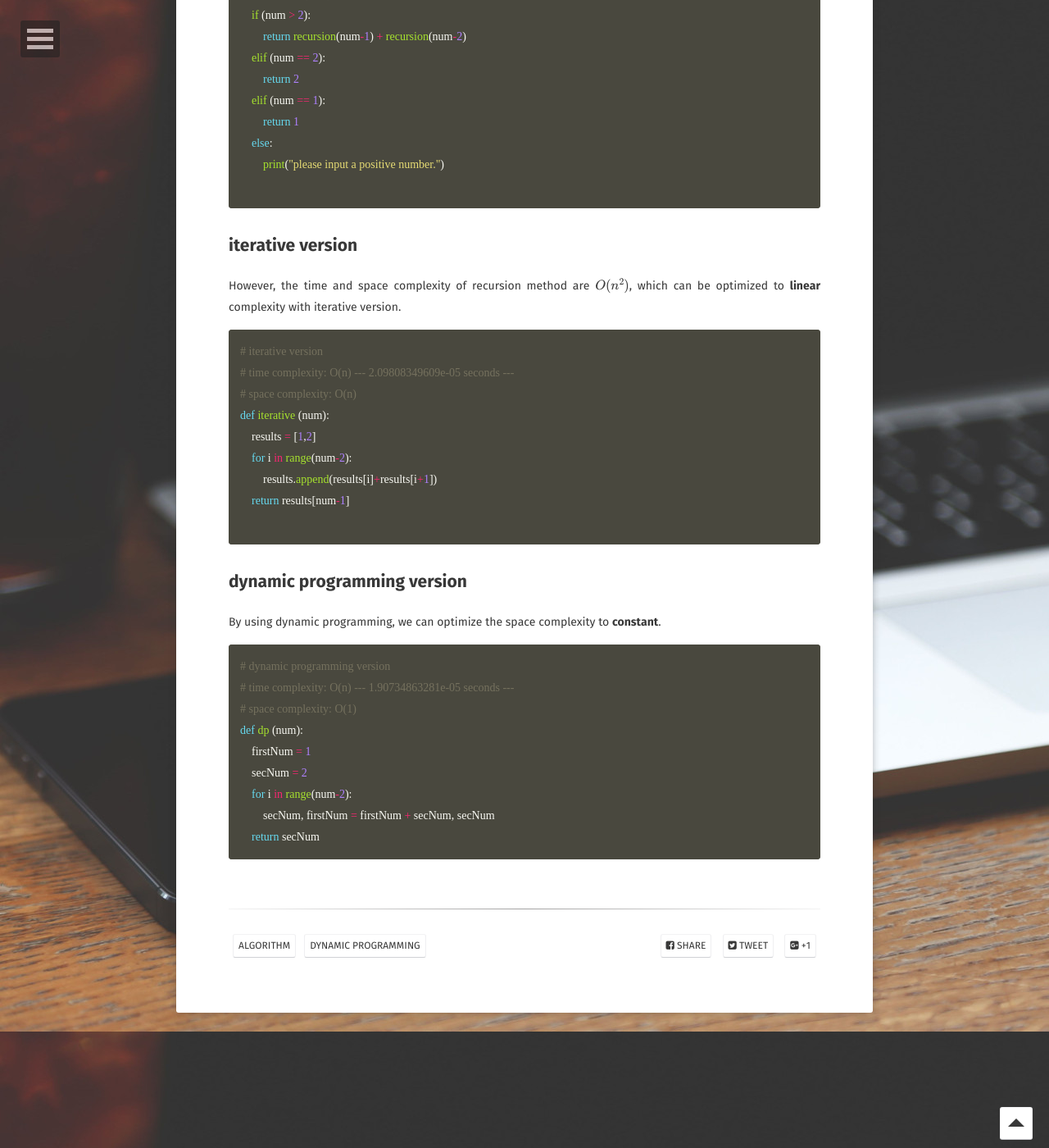
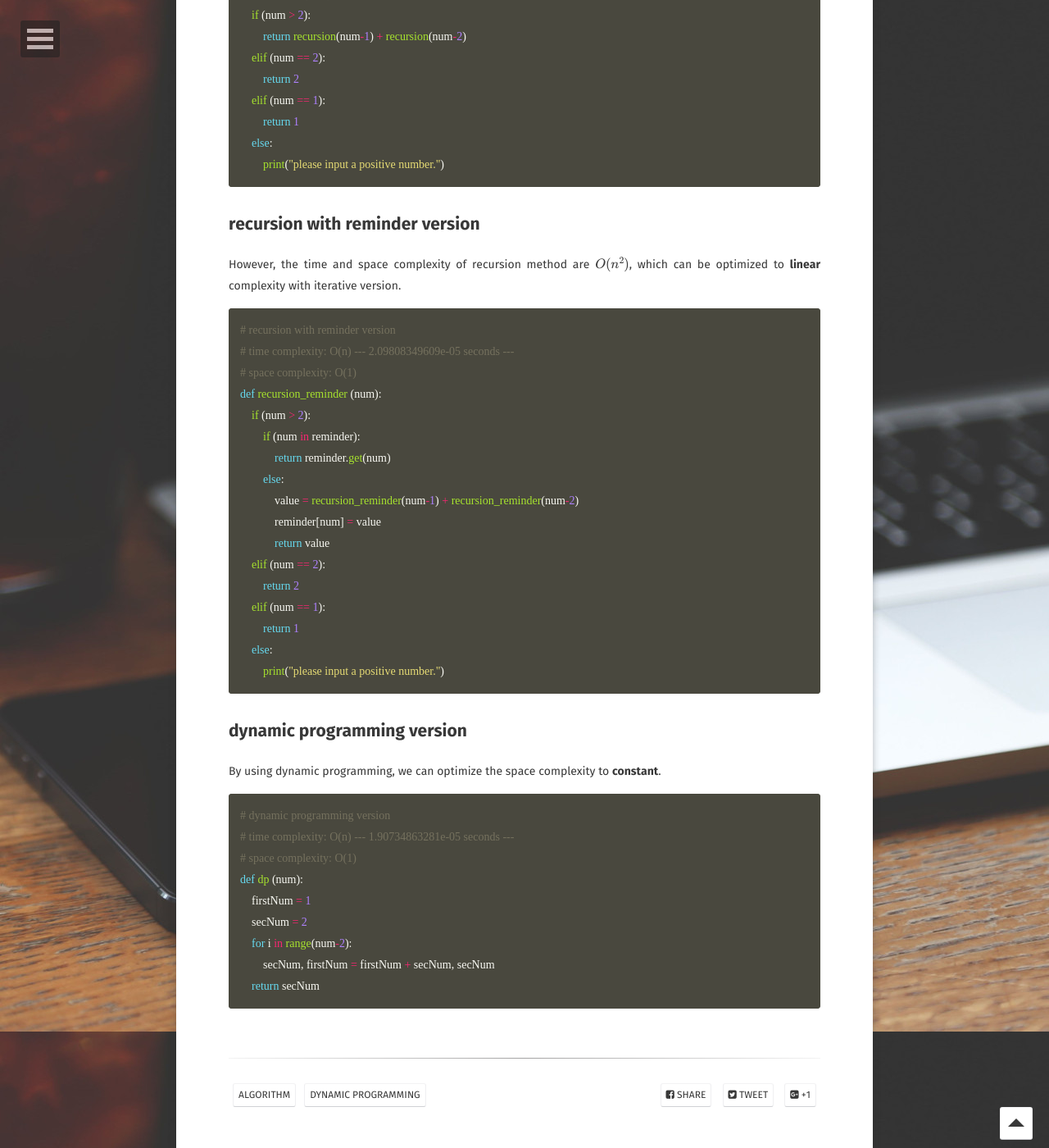
Before and after one commit to TokenJan/TokenJan.github.io, a Jekyll site: the page built from _posts/2017-06-10-dynamic-programming(1).md, in a window 1280 px wide and 1400 px high, scrolled down 1362 px. Shown: the whole window at 82% size. Built offline with Jekyll 4.4.1, drawn with Linux system fonts in a browser that asks for light colours; some web fonts are replaced; formulas are drawn with MathJax 3; comment, search, counter and statistics services are not loaded.

Commit message:
fix recursion with reminder version mistake

````diff
--- a/_posts/2017-06-10-dynamic-programming(1).md
+++ b/_posts/2017-06-10-dynamic-programming(1).md
@@ -29,21 +29,28 @@ def recursion (num):
         return 1
     else:
         print("please input a positive number.")
-
 ```
 
-## iterative version
+## recursion with reminder version
 However, the time and space complexity of recursion method are \\(O\(n^{2}\)\\), which can be optimized to __linear__ complexity with iterative version.
 ```python
-# iterative version
+# recursion with reminder version
 # time complexity: O(n) --- 2.09808349609e-05 seconds ---
-# space complexity: O(n)
-def iterative (num):
-    results = [1,2]
-    for i in range(num-2):
-        results.append(results[i]+results[i+1])
-    return results[num-1]
-
+# space complexity: O(1)
+def recursion_reminder (num):
+    if (num > 2):
+        if (num in reminder):
+            return reminder.get(num)
+        else:
+            value = recursion_reminder(num-1) + recursion_reminder(num-2)
+            reminder[num] = value
+            return value
+    elif (num == 2):
+        return 2
+    elif (num == 1):
+        return 1
+    else:
+        print("please input a positive number.")
 ```
 
 ## dynamic programming version
````
